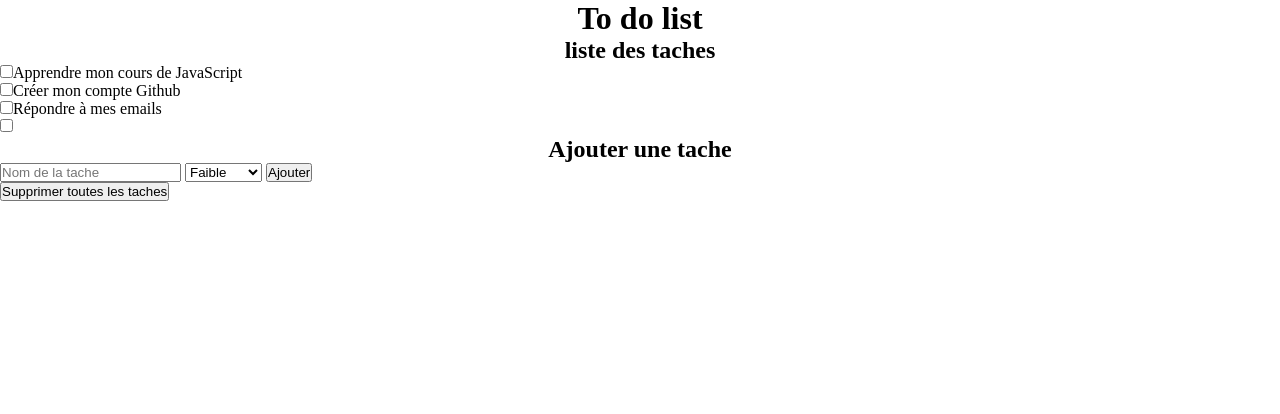
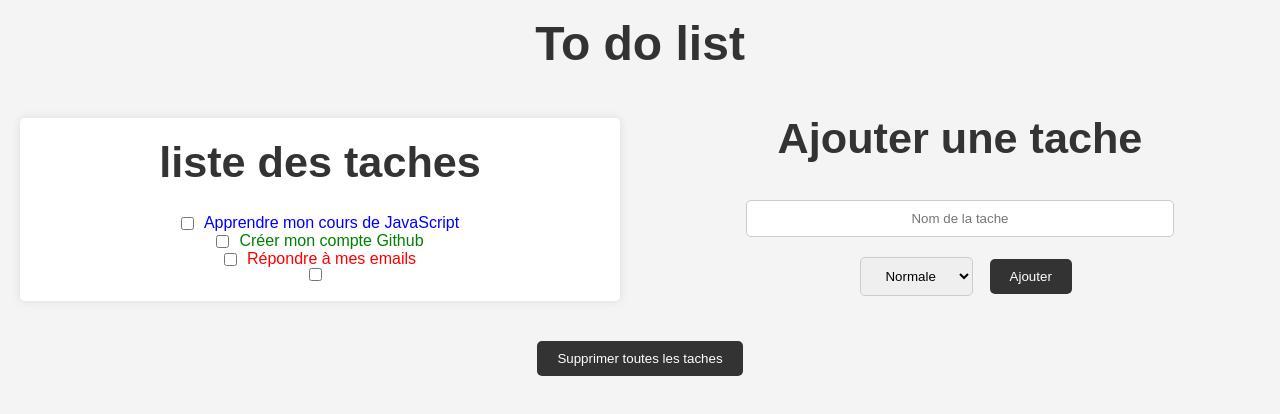
Before and after one commit to sadjoaldi/ToDoTask, a plain HTML site: page index.html in a window 1280 px wide. Drawn offline with Linux system fonts and the light colour scheme.

Commit message:
ajoute css, modif html, js presque terminé

```diff
--- a/CSS/main.css
+++ b/CSS/main.css
@@ -2,29 +2,138 @@
   margin: 0;
   padding: 0;
   box-sizing: border-box;
+  text-align: center;
+  font-family: Arial, sans-serif;
 }
 
-h1,
+/* varibale css  */
+
+:root {
+  --main-bg-color: #f4f4f4;
+  --main-text-color: #333;
+  --main-border-color: #ccc;
+  --first-priority-color: blue;
+  --second-priority-color: green;
+  --third-priority-color: red;
+}
+
+body {
+  background: var(--main-bg-color);
+  color: var(--main-text-color);
+}
+
+h1 {
+  font-size: 3rem;
+  margin: 1rem 0 1.7rem 0;
+}
+
 h2 {
-  text-align: center;
+  font-size: 2.7rem;
+  margin: 0 0 1.7rem 0;
+}
+
+.sectionsToDo {
+  display: grid;
+  grid-template-columns: repeat(2, 1fr);
+}
+
+.tasks {
+  display: flex;
+  flex-direction: column;
+  align-items: center;
+  justify-content: center;
+  margin: 20px;
+  padding: 20px;
+  border-radius: 5px;
+  background: white;
+  box-shadow: 0 0 10px rgba(0, 0, 0, 0.1);
 }
 
 #taskList {
   list-style-type: none;
+  display: flex;
+  flex-direction: column;
+  align-items: center;
+  justify-content: center;
 }
 
 #taskList li {
   display: flex;
   align-items: center;
 }
-.heightPriority {
-  background: red;
+
+#taskList li label {
+  display: flex;
+  align-items: center;
+  cursor: pointer;
 }
 
-.normalPriority {
-  background: green;
+#taskList li input[type="checkbox"] {
+  margin-right: 10px;
 }
 
-.lowPriority {
-  background: blue;
+.formTasks {
+  display: flex;
+  flex-direction: column;
+  align-items: center;
+  justify-content: center;
 }
+
+input[type="text"] {
+  width: 100%;
+  padding: 10px;
+  margin: 10px 0;
+  border: 1px solid var(--main-border-color);
+  border-radius: 5px;
+  outline: none;
+}
+
+input[type="text"]:focus {
+  border: 1px solid var(--main-text-color);
+}
+
+#priority {
+  padding: 10px 20px;
+  margin: 10px 12px;
+  border: 1px solid var(--main-border-color);
+  border-radius: 5px;
+  outline: none;
+}
+
+button {
+  padding: 10px 20px;
+  border: none;
+  background: #333;
+  color: white;
+  border-radius: 5px;
+  cursor: pointer;
+}
+
+button:hover {
+  background: #555;
+  transition: All 0.5s ease;
+}
+
+.priority-1 {
+  color: var(--first-priority-color);
+}
+
+.priority-2 {
+  color: var(--second-priority-color);
+}
+
+.priority-3 {
+  color: var(--third-priority-color);
+}
+
+#notification {
+  text-align: center;
+  margin-top: 20px;
+  font-weight: bold;
+}
+
+@media (max-width: 768px) {
+  .sectionsToDo {
+    grid-template-columns: 1fr;
+  }
+}
--- a/JS/main.js
+++ b/JS/main.js
@@ -1,4 +1,4 @@
-const tasks = [
+const tasks = JSON.parse(localStorage.getItem("tasks")) || [
   {
     title: "Apprendre mon cours de JavaScript",
     priority: 1,
@@ -41,6 +41,14 @@ function displayTasks() {
 }
 displayTasks();
 
+// Fonction pour ajouter une tache
+function addTask(title, priority) {
+  tasks.push({ title, priority });
+  saveTasks();
+  displayTasks();
+}
+addTask();
+
 //Gestionnaire d'événements pour l'ajout de tâches
 taskForm.addEventListener("submit", (e) => {
   e.preventDefault();
@@ -52,23 +60,29 @@ taskForm.addEventListener("submit", (e) => {
   }
 });
 
-// Fonction pour ajouter une tache
-function addTask(title, priority) {
-  tasks.push({ title, priority });
-  displayTasks();
-}
-addTask();
-
 // Fonction pour supprimer toutes les taches
 
 function deleteAllTasks() {
   const selectedTasks = taskList.querySelectorAll(
-    "input[type=checkbox]: checked"
+    "input[type=checkbox]:checked"
   );
   selectedTasks.forEach((checkbox) => {
     const index = parseInt(checkbox.dataset.index);
     tasks.splice(index, 1);
   });
+  showNotification();
+  saveTasks();
   displayTasks();
 }
 deleteTask.addEventListener("click", deleteAllTasks);
+
+// Fonction pour sauvegarder les taches
+function saveTasks() {
+  localStorage.setItem("tasks", JSON.stringify(tasks));
+  console.log(`Saved ${tasks.length} tasks.`);
+}
+
+// Fonction pour afficher une notification lorsqu'une ou plusieurs tâches ont été supprimées, affichage d'un message de notification à l'utilisateur du type "x tâches supprimées avec succès".
+function showNotification() {
+  notification.textcontent = `${tasks.length} tâches supprimées avec succès`;
+}
--- a/index.html
+++ b/index.html
@@ -9,12 +9,13 @@
   </head>
   <body>
     <h1>To do list</h1>
-    <section>
+    <div class="sectionsToDo">
+      <section class="tasks">
         <h2>liste des taches</h2>
         <ul id="taskList"></ul>
       </section>
 
-    <section>
+      <section class="formTasks">
         <h2>Ajouter une tache</h2>
         <form action="" id="taskForm">
           <input
@@ -25,13 +26,14 @@
           />
           <select name="" id="priority">
             <option value="1">Faible</option>
-          <option value="2">Moyenne</option>
+            <option value="2" selected>Normale</option>
             <option value="3">Elevée</option>
           </select>
           <button type="submit">Ajouter</button>
         </form>
       </section>
-    <section>
+    </div>
+    <section class="notif">
       <div id="notification"></div>
       <button id="deleteAll">Supprimer toutes les taches</button>
     </section>
```
Lines whose indentation alone changed are shown as unchanged.
